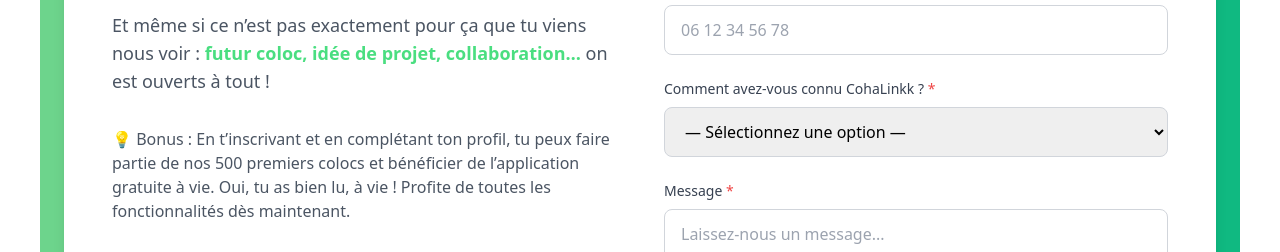
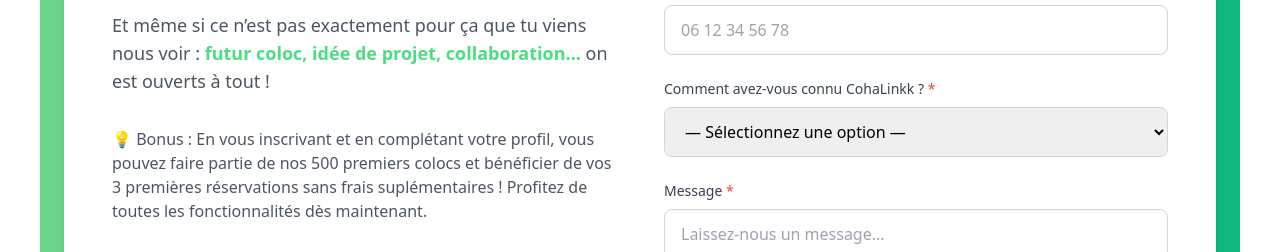
Before and after one commit to Ilaan16/cohalinkk_vitrine, a plain HTML site: page colocataire.html in a window 1280 px wide. Shown: the part 5338-5590 px from the top of the page. Drawn offline with nearby package versions, Linux system fonts and the light colour scheme.

Commit message:
feat: update sentence

```diff
--- a/colocataire.html
+++ b/colocataire.html
@@ -1457,10 +1457,11 @@
               </p>
 
               <p class="text-gray-600 mb-6 lg:mb-8 text-base lg:text-md">
-                💡 Bonus : En t’inscrivant et en complétant ton profil, tu peux
-                faire partie de nos 500 premiers colocs et bénéficier de
-                l’application gratuite à vie. Oui, tu as bien lu, à vie !
-                Profite de toutes les fonctionnalités dès maintenant.
+                💡 Bonus : En vous inscrivant et en complétant votre profil,
+                vous pouvez faire partie de nos 500 premiers colocs et
+                bénéficier de vos 3 premières réservations sans frais
+                suplémentaires ! Profitez de toutes les fonctionnalités dès
+                maintenant.
               </p>
 
               <!-- Réseaux sociaux -->
```
Also changed, not shown: proprietaire.html (+3 -3 lines).
